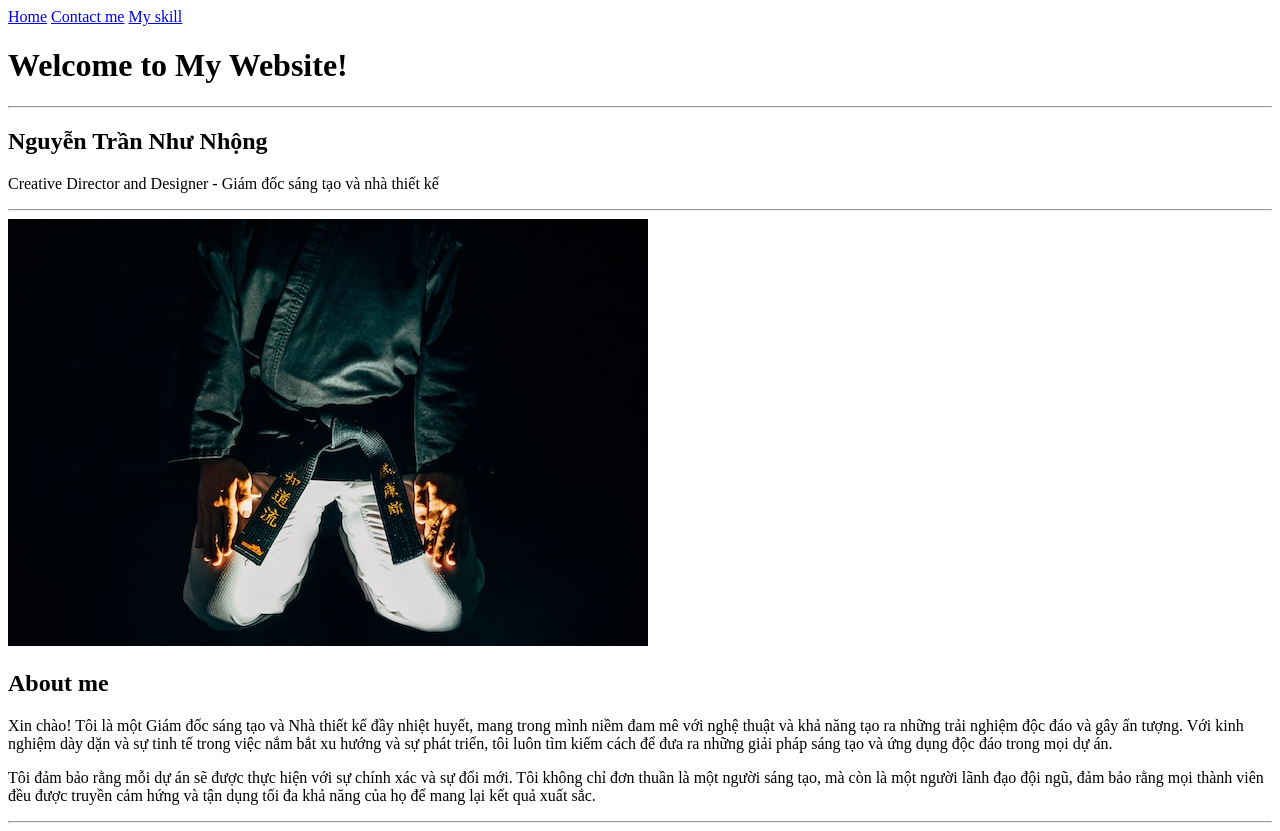
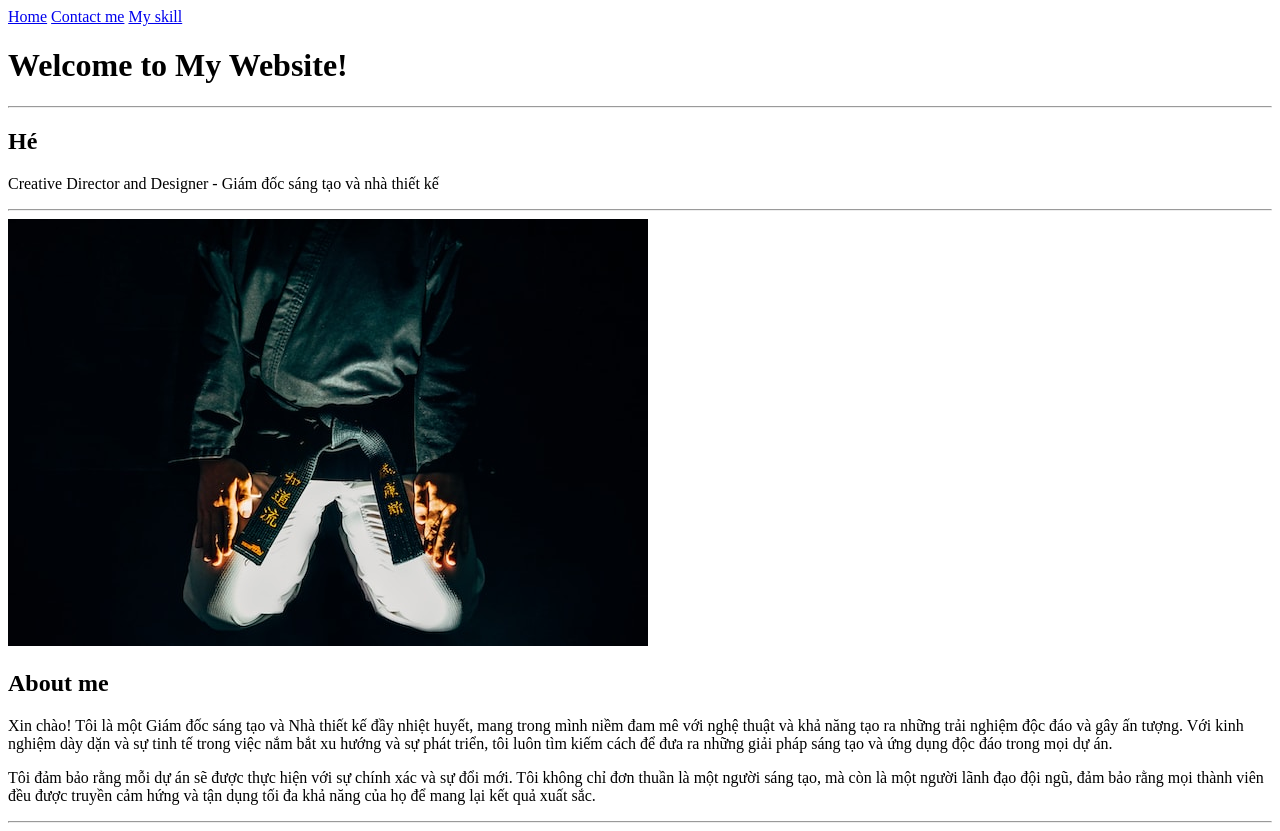
Before and after one commit to ngdhiep8905/Du-an-demo, a plain HTML site: page index.html in a window 1280 px wide. Drawn offline with Linux system fonts and the light colour scheme.

Commit message:
Update index.html

```diff
--- a/index.html
+++ b/index.html
@@ -20,7 +20,7 @@
 
     <h1>Welcome to My Website!</h1>
     <hr>
-    <h2>Nguyễn Trần Như Nhộng</h2>
+    <h2>Hé</h2>
     <p>Creative Director and Designer - Giám đốc sáng tạo và nhà thiết kế</p>
     <hr>
 
```
